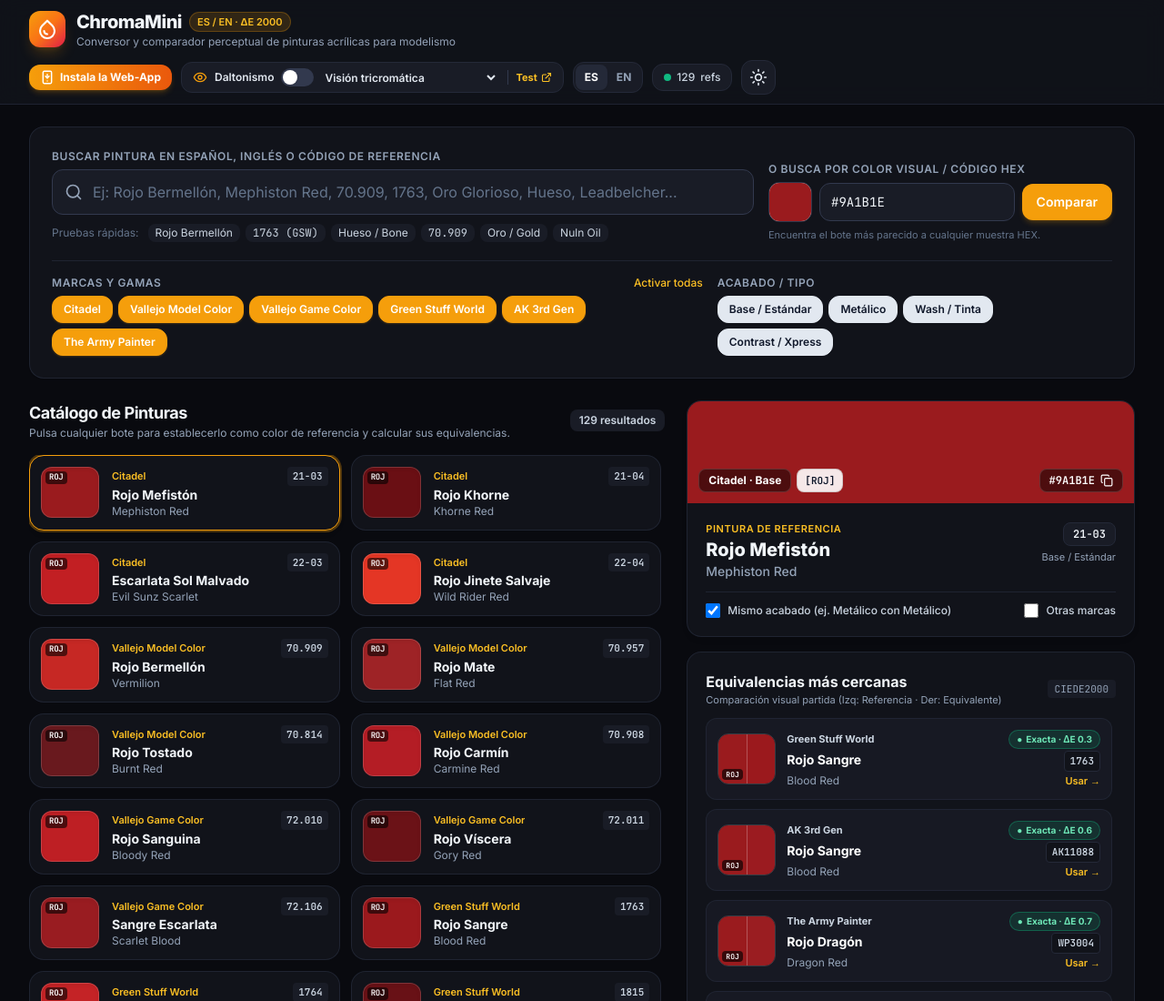
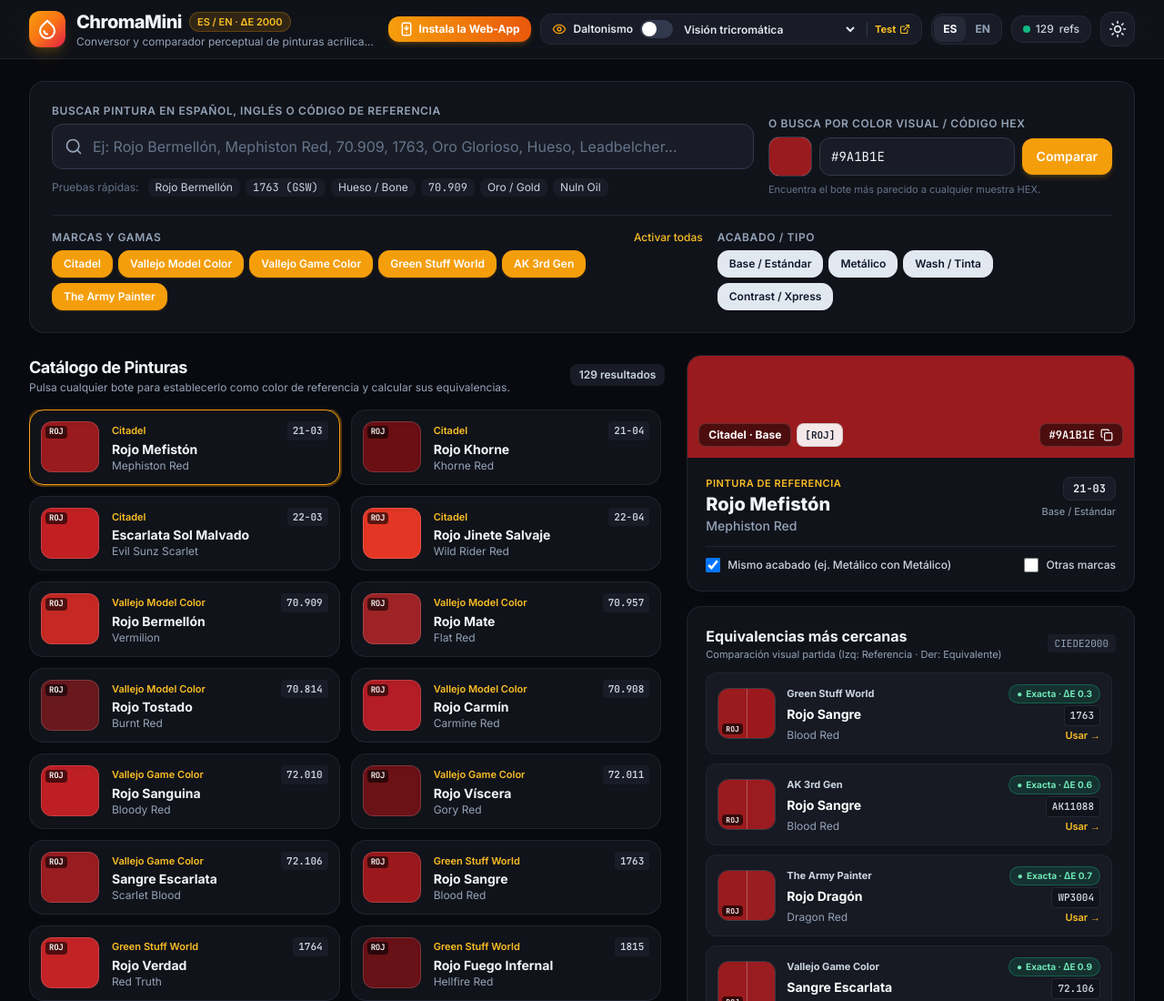
Before and after one commit to FireZenk/chromamini, a plain HTML site: page index.html in a window 1280 px wide. Shown: the top 1100 px of the page at 91% size. Drawn offline with nearby package versions, Linux system fonts and the light colour scheme.

Commit message:
fix: keep header controls on one line on desktop
The longer Spanish subtitle pushed the header controls to a second
row between ~1160-1260px, while English stayed on one line. From lg
up the header no longer wraps: the subtitle truncates (full text in
its tooltip) and the version pill no longer breaks inside.

Co-Authored-By: Claude Opus 5.5 <noreply@anthropic.com>

```diff
--- a/index.html
+++ b/index.html
@@ -89,29 +89,29 @@
 
   <!-- Barra de navegación superior -->
   <header class="sticky top-0 z-30 backdrop-blur-md bg-white/90 dark:bg-studio-900/90 border-b border-slate-200 dark:border-studio-700/80">
-    <div class="max-w-7xl mx-auto px-4 sm:px-6 lg:px-8 py-2.5 flex flex-wrap items-center justify-between gap-3">
-      <div class="flex items-center gap-3">
+    <div class="max-w-7xl mx-auto px-4 sm:px-6 lg:px-8 py-2.5 flex flex-wrap lg:flex-nowrap items-center justify-between gap-3">
+      <div class="flex items-center gap-3 min-w-0">
         <div class="w-10 h-10 rounded-xl bg-gradient-to-br from-amber-500 via-orange-500 to-rose-600 flex items-center justify-center shadow-lg shadow-amber-500/20 text-white shrink-0">
           <svg xmlns="http://www.w3.org/2000/svg" class="w-6 h-6" viewBox="0 0 24 24" fill="none" stroke="currentColor" stroke-width="2.1" stroke-linecap="round" stroke-linejoin="round">
             <path d="M12 2.69l5.66 5.66a8 8 0 1 1-11.31 0z"/>
             <path d="M8.5 14a3.5 3.5 0 0 0 3.5 3.5"/>
           </svg>
         </div>
-        <div>
+        <div class="min-w-0">
           <div class="flex items-center gap-2">
             <h1 class="font-extrabold text-lg sm:text-xl tracking-tight">ChromaMini</h1>
-            <span class="hidden sm:inline-flex items-center px-2 py-0.5 rounded-full text-[11px] font-semibold bg-amber-500/15 text-amber-600 dark:text-amber-400 border border-amber-500/25">
+            <span class="hidden sm:inline-flex lg:hidden xl:inline-flex shrink-0 whitespace-nowrap items-center px-2 py-0.5 rounded-full text-[11px] font-semibold bg-amber-500/15 text-amber-600 dark:text-amber-400 border border-amber-500/25">
               ES / EN · ΔE 2000
             </span>
           </div>
-          <p id="headerSubtitle" class="text-xs text-slate-500 dark:text-slate-400 hidden md:block">
+          <p id="headerSubtitle" class="text-xs text-slate-500 dark:text-slate-400 hidden md:block truncate">
             Conversor y comparador perceptual de pinturas acrílicas para modelismo
           </p>
         </div>
       </div>
 
       <!-- Controles de cabecera: Instalar App + Daltonismo + Idioma UI + Tema -->
-      <div class="flex flex-wrap items-center gap-2 sm:gap-2.5">
+      <div class="flex flex-wrap lg:flex-nowrap lg:shrink-0 items-center gap-2 sm:gap-2.5">
         <!-- Botón Instalar Web-App -->
         <button id="installAppBtn" type="button"
           class="inline-flex items-center gap-1.5 px-3 py-1.5 rounded-xl bg-gradient-to-r from-amber-500 to-orange-600 hover:from-amber-600 hover:to-orange-700 text-white text-xs font-bold shadow-md shadow-amber-500/20 active:scale-[0.98] transition cursor-pointer">
@@ -1272,7 +1272,9 @@
       quickVermilion.textContent = s.quickVermilion;
       quickVermilion.setAttribute('data-quick', s.quickVermilion);
 
-      document.getElementById('headerSubtitle').textContent = s.headerSubtitle;
+      const headerSubtitle = document.getElementById('headerSubtitle');
+      headerSubtitle.textContent = s.headerSubtitle;
+      headerSubtitle.title = s.headerSubtitle;
       document.getElementById('installAppBtnLabel').textContent = s.installApp;
       document.getElementById('cbHeaderLabel').textContent = s.cbHeader;
       document.getElementById('cbHeaderTestText').textContent = s.cbTestShort;
```
